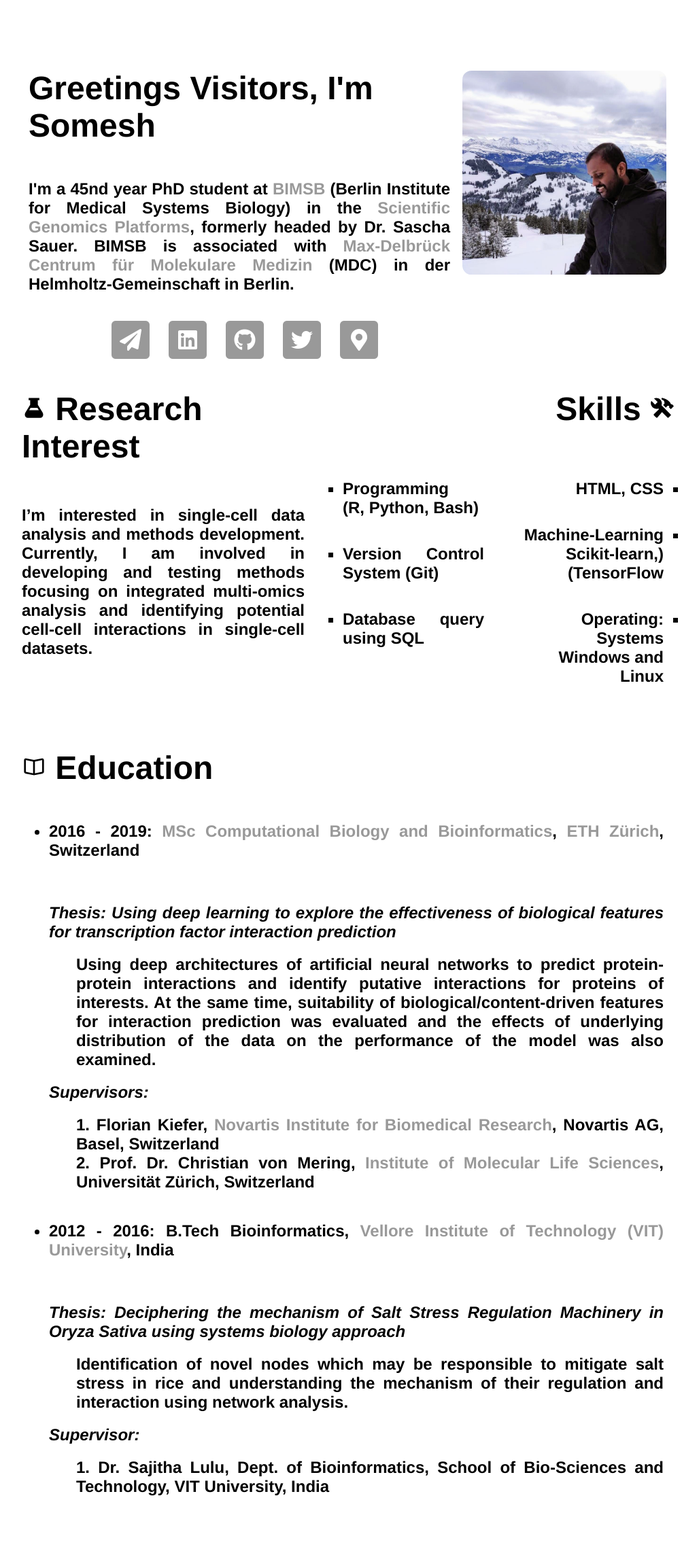
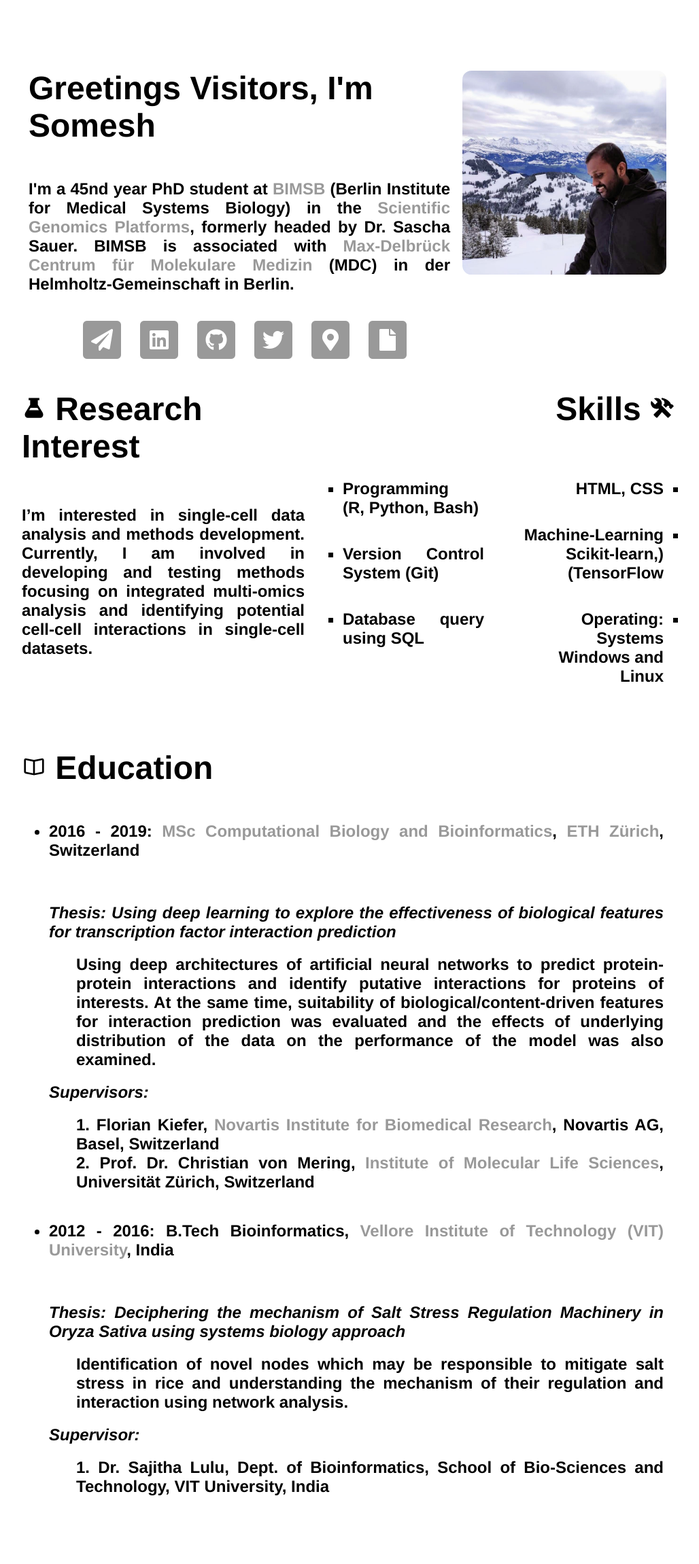
Before and after one commit to saisomesh2594/saisomesh2594.github.io, a Jekyll site: the page built from index.html, in a window 1280 px wide. Shown: the whole page at 68% size, without its empty margins (128-1156 px from the left). Built offline with Jekyll 4.4.1, drawn with Linux system fonts in a browser that asks for light colours.

Commit message:
update anchor links and cv link

```diff
--- a/index.html
+++ b/index.html
@@ -40,33 +40,28 @@
 					<span class="fa-stack fa-2x">
   					<i class="fas fa-square fa-stack-2x"></i>
   					<i class="fab fa-linkedin fa-stack-1x fa-inverse"></i>
-					</span>
-				</a>
+					</span></a>
 				<a href="https://www.github.com/saisomesh2594" title="Check out my repo!">
 					<span class="fa-stack fa-2x">
   					<i class="fas fa-square fa-stack-2x"></i>
   					<i class="fab fa-github fa-stack-1x fa-inverse"></i>
-					</span>
-				</a>
+					</span></a>
 				<a href="https://twitter.com/someshtweet" title="Tweet @ me!">
 					<span class="fa-stack fa-2x">
   					<i class="fas fa-square fa-stack-2x"></i>
   					<i class="fab fa-twitter fa-stack-1x fa-inverse"></i>
-					</span>
-				</a>
+					</span></a>
 				<a href="https://www.google.com/maps/place/Berlin+Institute+for+Medical+Systems+Biology/@52.5268387,13.3834003,17z/data=!3m1!4b1!4m5!3m4!1s0x47a851a253c8c161:0x84ee34ed4eb241d0!8m2!3d52.5268387!4d13.385589"
 			  		 title="Visit Me">
 					<span class="fa-stack fa-2x">
   					<i class="fas fa-square fa-stack-2x"></i>
   					<i class="fas fa-map-marker-alt fa-stack-1x fa-inverse"></i>
-					</span>
-				</a>
-				<!--<a href="https://docs.google.com/gview?url=https://github.com/saisomesh2594/saisomesh2594.github.io/raw/master/cv/CV_SomeshSai.pdf&embedded=true" style="width:100%; height:100%;" frameborder="0"" title="Download CV">
+					</span></a>
+				<a href="https://docs.google.com/gview?url=https://github.com/saisomesh2594/saisomesh2594.github.io/raw/master/cv/CV_SomeshSai.pdf&embedded=true" style="width:100%; height:100%;" frameborder="0"" title="Download CV">
 					<span class="fa-stack fa-2x">
   					<i class="fas fa-square fa-stack-2x"></i>
   					<i class="fas fa-file fa-stack-1x fa-inverse"></i>
-					</span>
-				</a>-->
+					</span></a>
 			</div>
 
 		</div>
```
